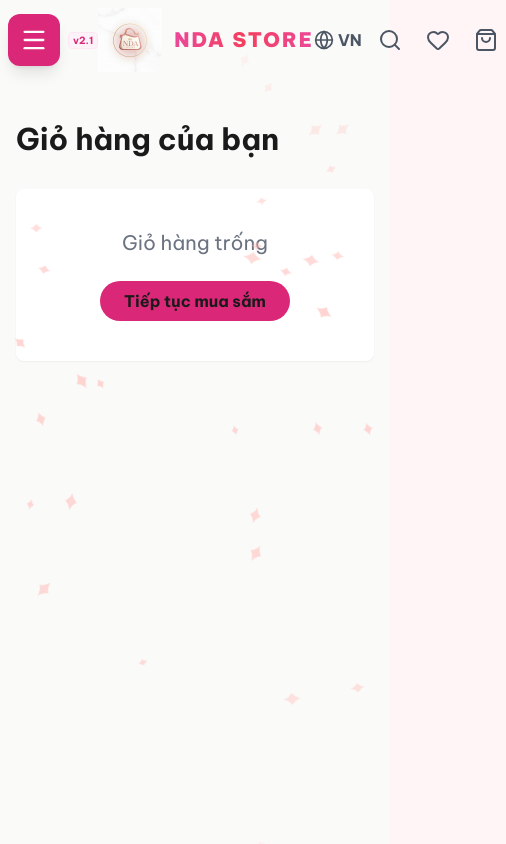
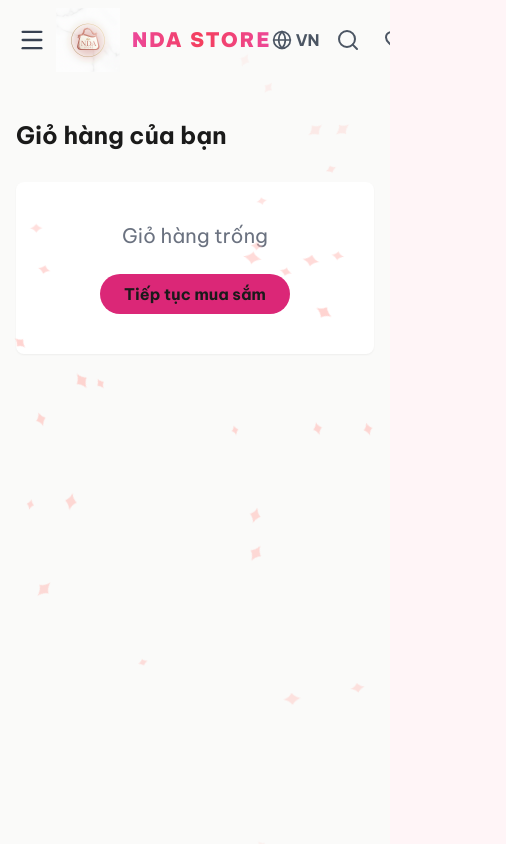
Before and after one commit to 24103828-ctrl/ndastore, a React (Vite) app: page /cart in a window 390 px wide. Shown: the top 844 px of the page, 506 px wide, since content can reach past the window. Built offline with nearby package versions, Linux system fonts and the light colour scheme.

Commit message:
fix: enforce mobile UI via CSS overrides and maximize Navbar z-index

```diff
--- a/src/components/layout/Navbar.tsx
+++ b/src/components/layout/Navbar.tsx
@@ -42,21 +42,20 @@ export function Navbar() {
     return (
         <>
             <nav className={cn(
-                "sticky top-0 z-50 transition-all duration-300",
+                "sticky top-0 z-[9999] transition-all duration-300",
                 isScrolled ? "bg-white/80 backdrop-blur-md border-b border-pink-100 shadow-sm" : "bg-transparent border-b border-transparent"
             )}>
                 <div className="max-w-7xl mx-auto px-4 sm:px-6 lg:px-8">
                     <div className="flex items-center justify-between h-20">
-                        {/* Mobile menu button (Moved to Left) - HIGHLIGHTED FOR DEBUGGING */}
+                        {/* Mobile menu button (Moved to Left) - Professional Clean Style */}
                         <div className="md:hidden flex items-center">
                             <button
                                 onClick={() => setIsMenuOpen(!isMenuOpen)}
-                                className="bg-primary text-white p-3 rounded-xl shadow-lg transition-all active:scale-95 -ml-2"
+                                className="text-gray-700 hover:text-primary p-2.5 rounded-lg transition-all active:scale-90 -ml-2"
                                 aria-label="Open Menu"
                             >
                                 <Menu className="h-7 w-7" />
                             </button>
-                            <span className="ml-2 text-[10px] text-primary font-bold bg-pink-50 px-1 border border-pink-100 rounded">v2.1</span>
                         </div>
 
                         {/* Logo (Gradient Cherry Blossom Theme) */}
@@ -138,8 +137,8 @@ export function Navbar() {
                 {/* Left Side Mobile Sidebar (Professional Design) */}
                 <div
                     className={cn(
-                        "fixed inset-0 z-[100] md:hidden transition-all duration-300",
-                        isMenuOpen ? "opacity-100 pointer-events-auto" : "opacity-0 pointer-events-none"
+                        "fixed inset-0 z-[10000] md:hidden transition-all duration-300",
+                        isMenuOpen ? "opacity-100 translate-x-0" : "opacity-0 -translate-x-full pointer-events-none"
                     )}
                 >
                     {/* Backdrop */}
--- a/src/index.css
+++ b/src/index.css
@@ -30,3 +30,57 @@
     scrollbar-width: none;
   }
 }
+
+/* HIGH-PRIORITY MOBILE UI OVERRIDES */
+@media (max-width: 768px) {
+
+  /* Prevent horizontal scroll */
+  html,
+  body {
+    overflow-x: hidden !important;
+    width: 100vw !important;
+    position: relative;
+  }
+
+  /* Force Responsive Typography */
+  h1 {
+    font-size: 24px !important;
+    line-height: 1.2 !important;
+  }
+
+  h2 {
+    font-size: 20px !important;
+    line-height: 1.2 !important;
+  }
+
+  h3 {
+    font-size: 18px !important;
+  }
+
+  /* Ensure Header is always on top and clickable */
+  nav.sticky {
+    z-index: 9999 !important;
+    pointer-events: auto !important;
+  }
+
+  /* Shrink Hero Elements */
+  .hero-text {
+    font-size: 28px !important;
+  }
+
+  .hero-section {
+    height: 350px !important;
+  }
+
+  /* Product Grids force 2 columns if not already */
+  .product-grid {
+    grid-template-columns: repeat(2, minmax(0, 1fr)) !important;
+    gap: 12px !important;
+  }
+}
+
+/* Force pointer-events on buttons if blocked */
+button,
+a {
+  pointer-events: auto !important;
+}
--- a/src/pages/Home.tsx
+++ b/src/pages/Home.tsx
@@ -42,8 +42,8 @@ export function Home() {
 
     return (
         <Layout>
-            {/* Hero Section */}
-            <section className="relative h-[400px] md:h-[600px] flex items-end justify-center pb-16 md:pb-32 bg-black/20">
+            {/* Hero Section - Optimized for Mobile */}
+            <section className="hero-section relative h-[400px] md:h-[600px] flex items-end justify-center pb-12 md:pb-32 bg-black/20 overflow-hidden">
                 <div className="absolute inset-0 z-0">
                     <img
                         src={bghoadao}
@@ -54,9 +54,9 @@ export function Home() {
                 <div className="relative z-10 text-center px-4">
                     <Link
                         to="/shop"
-                        className="inline-flex items-center bg-primary text-white px-8 py-3 rounded-full font-bold hover:bg-pink-700 transition-all transform hover:scale-105 shadow-lg"
+                        className="inline-flex items-center bg-primary text-white px-6 py-2.5 md:px-8 md:py-3 rounded-full text-sm md:text-base font-bold hover:bg-pink-700 transition-all transform hover:scale-105 shadow-lg mb-4"
                     >
-                        {t('shop_now')} <ArrowRight className="ml-2 h-5 w-5" />
+                        {t('shop_now')} <ArrowRight className="ml-2 h-4 w-4 md:h-5 md:w-5" />
                     </Link>
                 </div>
             </section>
@@ -99,7 +99,7 @@ export function Home() {
                             <div className="animate-spin rounded-full h-8 w-8 border-b-2 border-primary"></div>
                         </div>
                     ) : (
-                        <div className="grid grid-cols-1 sm:grid-cols-2 lg:grid-cols-4 gap-8">
+                        <div className="product-grid grid grid-cols-2 lg:grid-cols-4 gap-4 md:gap-8">
                             {featuredProducts.map((product) => (
                                 <ProductCard key={product.id} product={product} />
                             ))}
--- a/src/pages/Shop.tsx
+++ b/src/pages/Shop.tsx
@@ -199,7 +199,7 @@ export function Shop() {
                             {loading ? (
                                 <div className="text-center py-20">{t('loading_products')}</div>
                             ) : filteredProducts.length > 0 ? (
-                                <div className="grid grid-cols-1 sm:grid-cols-2 lg:grid-cols-3 gap-6">
+                                <div className="product-grid grid grid-cols-2 lg:grid-cols-3 gap-4 md:gap-6">
                                     {filteredProducts.map(product => (
                                         <ProductCard key={product.id} product={product} />
                                     ))}
```
